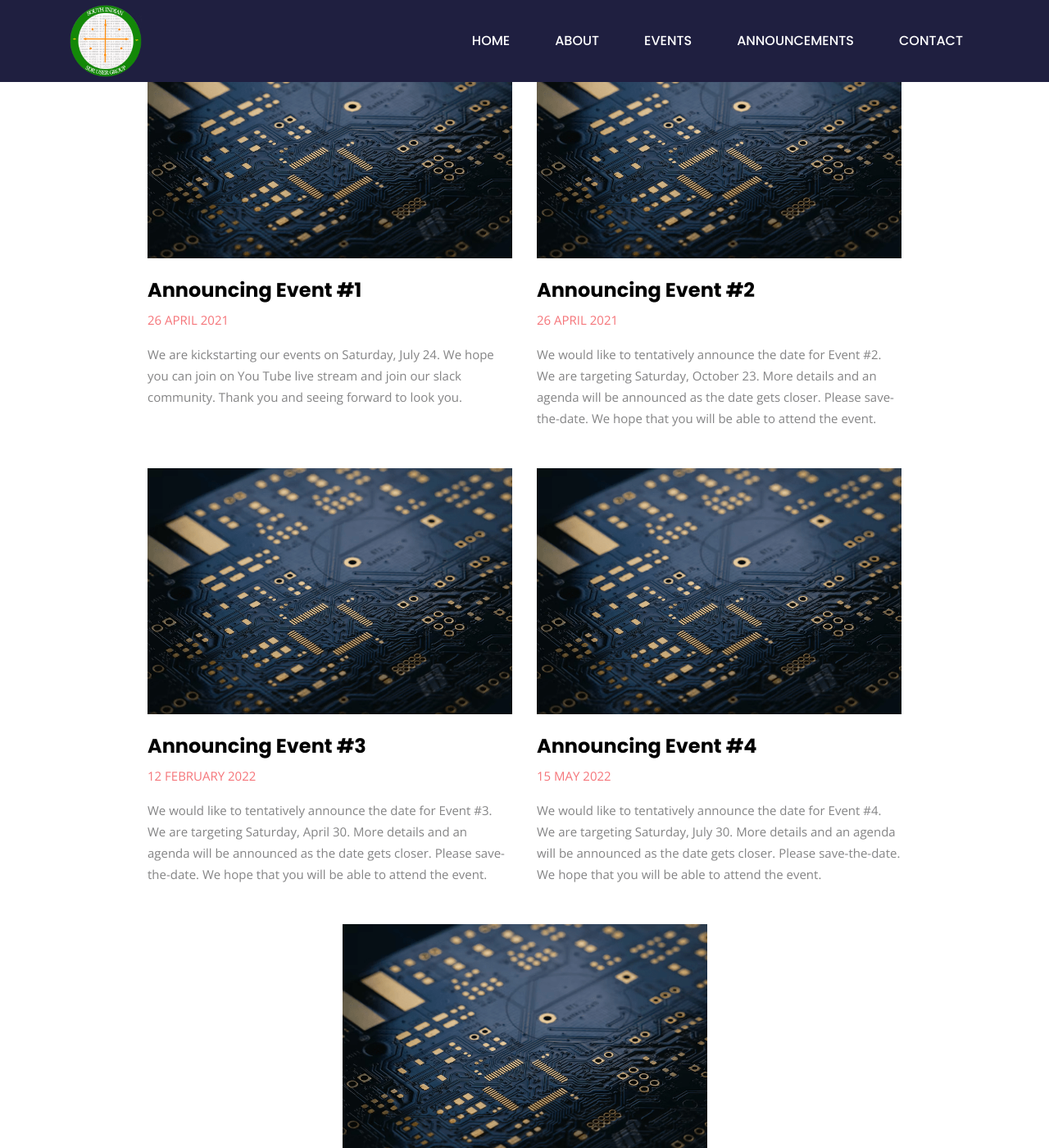
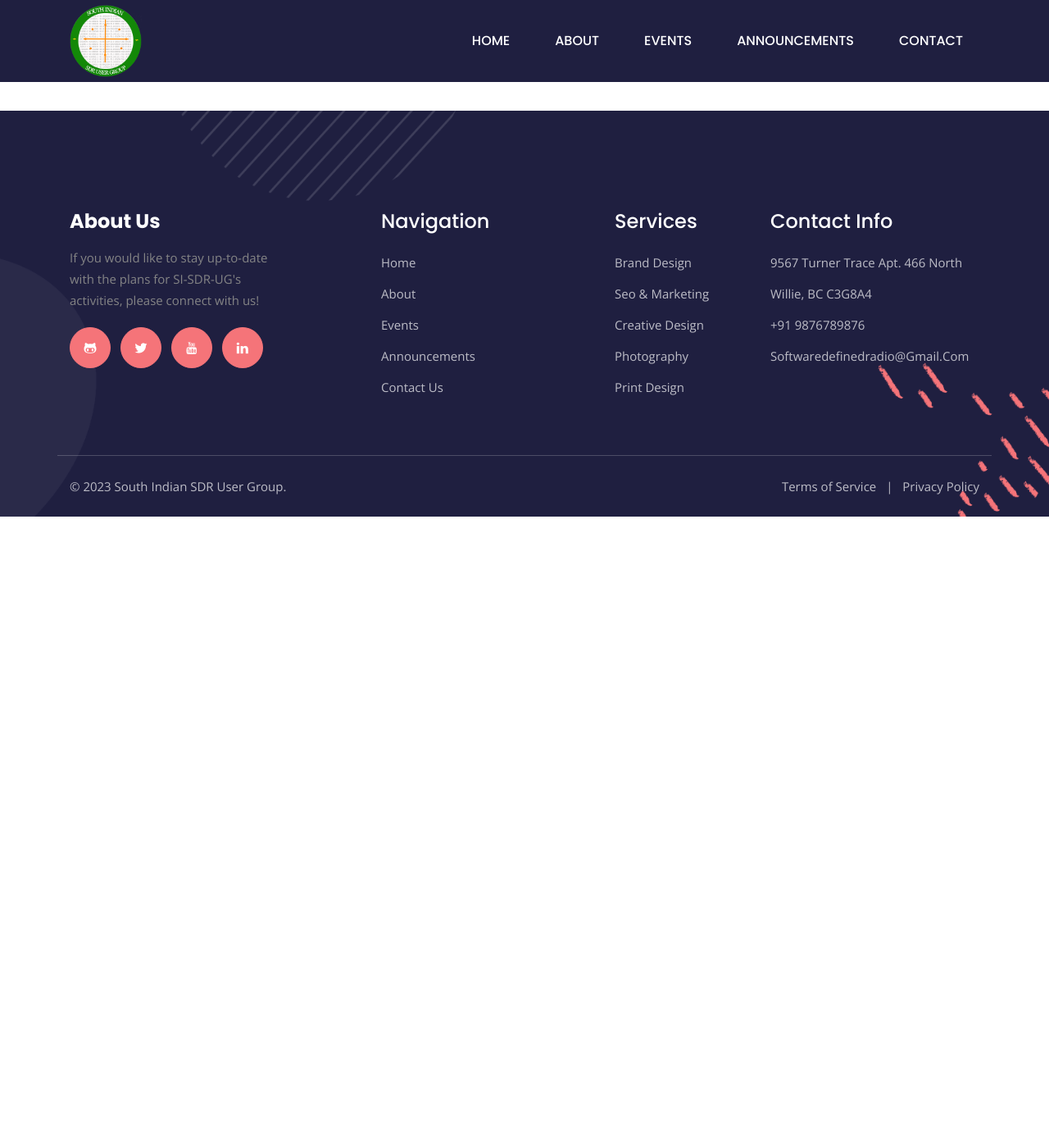
Before and after one commit to SabzSec/softwaredefinedradio, a Jekyll site: the page built from announcements.html, in a window 1280 px wide and 1400 px high, scrolled down 3284 px. Shown: the whole window at 82% size. Built offline with Jekyll 4.4.1, drawn with Linux system fonts in a browser that asks for light colours; after the commit the page ends 3914 px from its top, so only the background shows below that; some of the changed text lies outside the part shown.

Commit message:
content change

```diff
--- a/announcements.html
+++ b/announcements.html
@@ -75,73 +75,6 @@ description: "Announcements Content."
 				</div>
 			</div>
 
-
-
-
-
-
-			<div class="col-lg-5 col-md-5">
-				<div class="blog-item mb-5">
-					<div class="blog-img position-relative">
-						<a href="#"><img src="/softwaredefinedradio/assets/images/blog/blog-1.png" alt="Blog Image" class="img-fluid w-1000" /></a>
-					</div>
-					<h4 class="mt-4 mb-2"><a href="#">Announcing Event #1</a></h4>
-					<div class="post-meta text-uppercase mb-3">
-						<span class="text-color">26 April 2021</span>
-					</div>
-					<p>We are kickstarting our events on Saturday, July 24. We hope you can join on You Tube live stream and join our slack community. Thank you and seeing forward to look you.</p>
-				</div>
-			</div>
-			<div class="col-lg-5 col-md-5">
-				<div class="blog-item mb-5">
-					<div class="blog-img position-relative">
-						<a href="#"><img src="/softwaredefinedradio/assets/images/blog/blog-1.png" alt="Blog Image" class="img-fluid w-1000" /></a>
-					</div>
-					<h4 class="mt-4 mb-2"><a href="#">Announcing Event #2</a></h4>
-					<div class="post-meta text-uppercase mb-3">
-						<span class="text-color">26 April 2021</span>
-					</div>
-					<p>We would like to tentatively announce the date for Event #2. We are targeting Saturday, October 23. More details and an agenda will be announced as the date gets closer. Please save-the-date. We hope that you will be able to attend the event.</p>
-				</div>
-			</div>
-			<div class="col-lg-5 col-md-6">
-				<div class="blog-item mb-5">
-					<div class="blog-img position-relative">
-						<a href="#"><img src="/softwaredefinedradio/assets/images/blog/blog-1.png" alt="Blog Image" class="img-fluid w-1000" /></a>
-					</div>
-					<h4 class="mt-4 mb-2"><a href="#">Announcing Event #3</a></h4>
-					<div class="post-meta text-uppercase mb-3">
-						<span class="text-color">12 February 2022</span>
-					</div>
-					<p>We would like to tentatively announce the date for Event #3.  We are targeting Saturday, April 30. More details and an agenda will be announced as the date gets closer. Please save-the-date. We hope that you will be able to attend the event.</p>
-				</div>
-			</div>
-			<div class="col-lg-5 col-md-6">
-				<div class="blog-item mb-5">
-					<div class="blog-img position-relative">
-						<a href="#"><img src="/softwaredefinedradio/assets/images/blog/blog-1.png" alt="Blog Image" class="img-fluid w-1000" /></a>
-					</div>
-					<h4 class="mt-4 mb-2"><a href="#">Announcing Event #4</a></h4>
-					<div class="post-meta text-uppercase mb-3">
-						<span class="text-color">15 May 2022</span>
-					</div>
-					<p>We would like to tentatively announce the date for Event #4.  We are targeting Saturday, July 30. More details and an agenda will be announced as the date gets closer. Please save-the-date. We hope that you will be able to attend the event.</p>
-				</div>
-			</div>
-			<div class="col-lg-5 col-md-6">
-				<div class="blog-item mb-5">
-					<div class="blog-img position-relative">
-						<a href="#"><img src="/softwaredefinedradio/assets/images/blog/blog-1.png" alt="Blog Image" class="img-fluid w-1000" /></a>
-					</div>
-					<h4 class="mt-4 mb-2"><a href="#">Announcing Event #5</a></h4>
-					<div class="post-meta text-uppercase mb-3">
-						<span class="text-color">30 July 2022</span>
-					</div>
-					<p>We would like to tentatively announce the date for Event #5.  We are targeting Saturday, November 5. More details and an agenda will be announced as the date gets closer. Please save-the-date. We hope that you will be able to attend the event.</p>
-				</div>
-			</div>
-
-
 		</div>
 	</div>
 </section>
```
